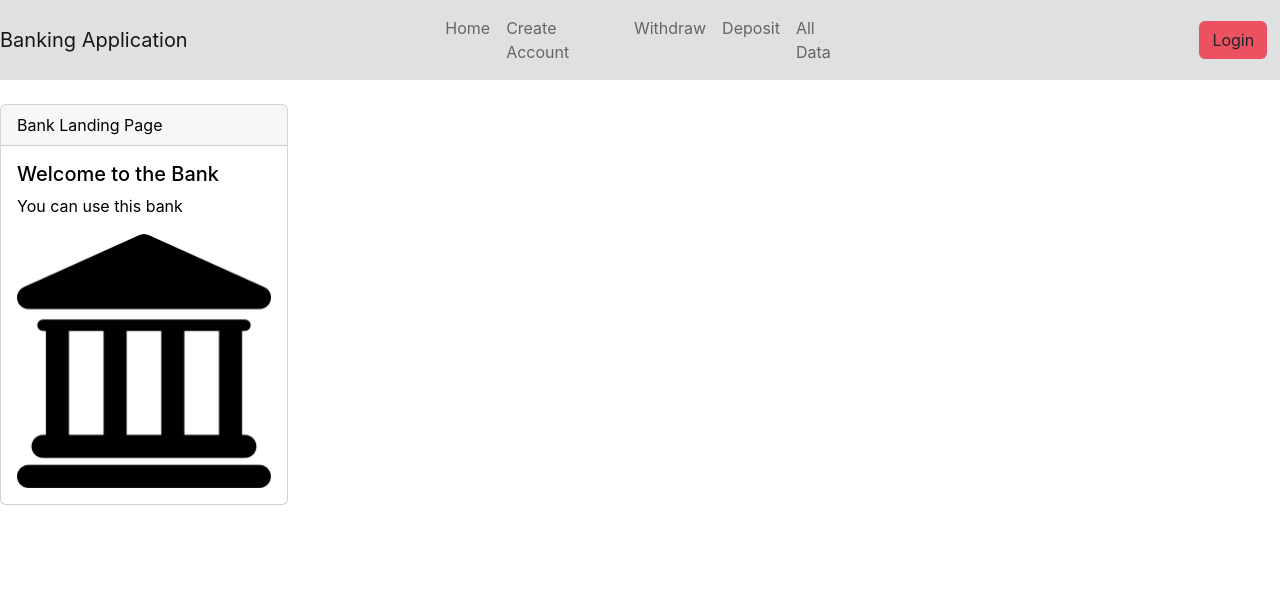
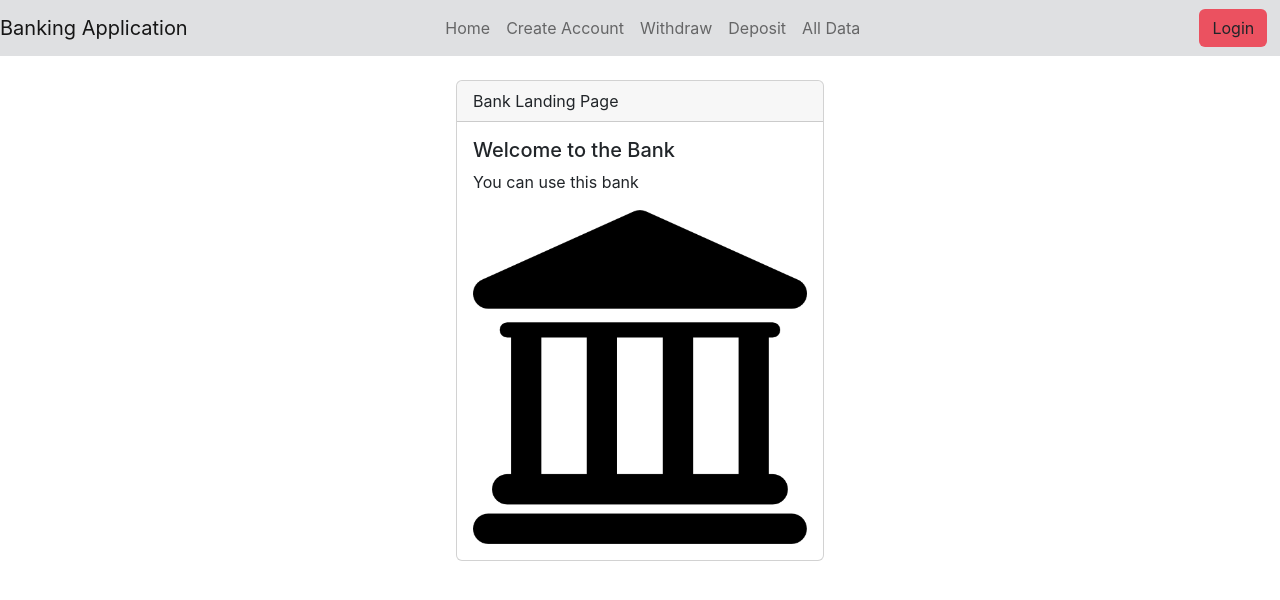
Before and after one commit to danielmarkow/banking-application, a React (Create React App) app: page / in a window 1280 px wide. Shown: the top 600 px of the page. Built offline with nearby package versions, Linux system fonts and the light colour scheme.

Commit message:
styling details

```diff
--- a/src/components/Navbar.js
+++ b/src/components/Navbar.js
@@ -39,6 +39,7 @@ function Navbar() {
               <li className="nav-item">
                 <Link
                     className="nav-link"
+                    style={{whiteSpace: "nowrap"}}
                     to="/create-account"
                     title="Create a new account"
                 >Create Account</Link>
@@ -60,6 +61,7 @@ function Navbar() {
               <li className="nav-item">
                 <Link
                     className="nav-link"
+                    style={{whiteSpace: "nowrap"}}
                     to="/alldata"
                     title="Show all data of the application"
                 >All Data</Link>
--- a/src/components/common/Card.js
+++ b/src/components/common/Card.js
@@ -1,17 +1,7 @@
-import {useNavigate} from "react-router-dom";
-
-function Card({header, title, text, body, bgcolor, txtcolor}) {
-
-  const navigate = useNavigate();
-
-  const classes = () => {
-    const bg =  bgcolor ? " bg-" + bgcolor : " ";
-    const txt = txtcolor ? " text-" + txtcolor : " text-white";
-    return "card mb-3" + bg + txt;
-  };
+function Card({header, title, text, body}) {
 
   return (
-      <div className={classes()} style={{maxWidth: "18rem"}}>
+      <div className="card mx-auto" style={{maxWidth: "23rem"}}>
         <div className="card-header">
           {header}
         </div>
```
